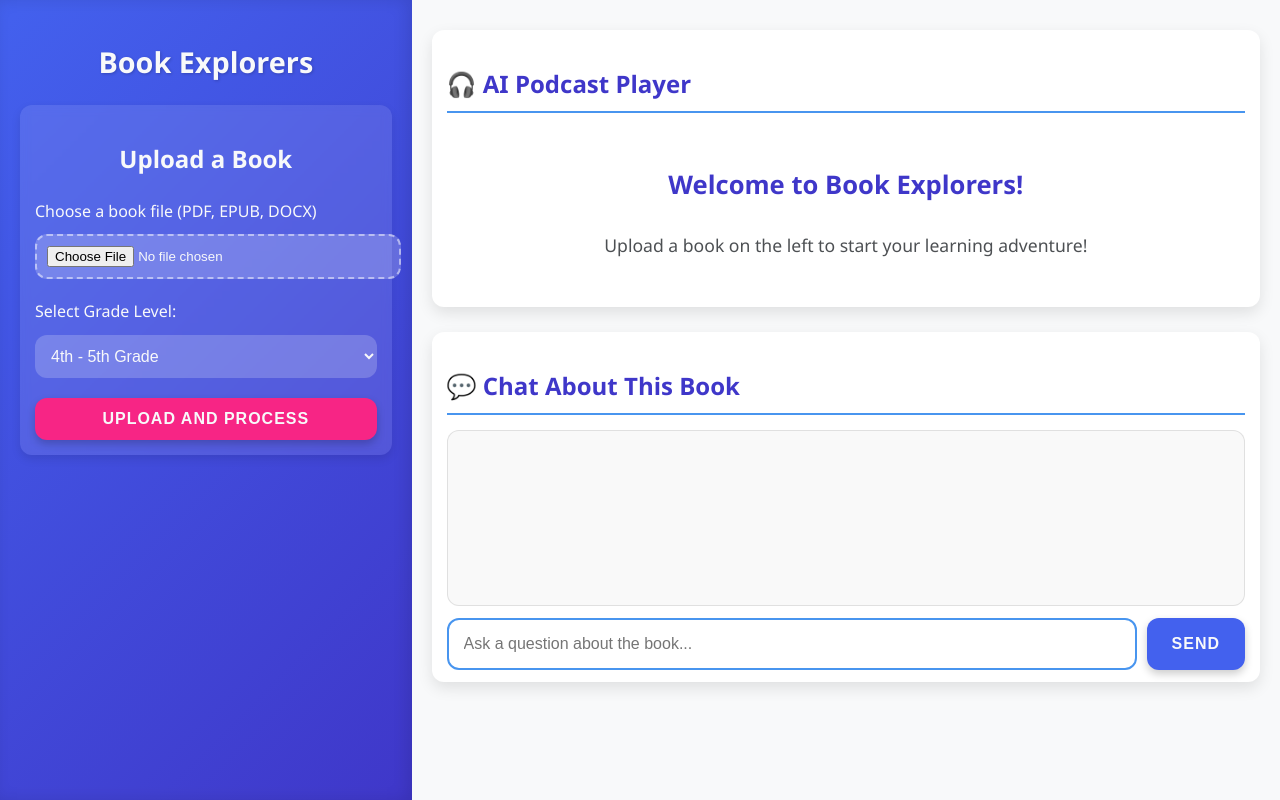
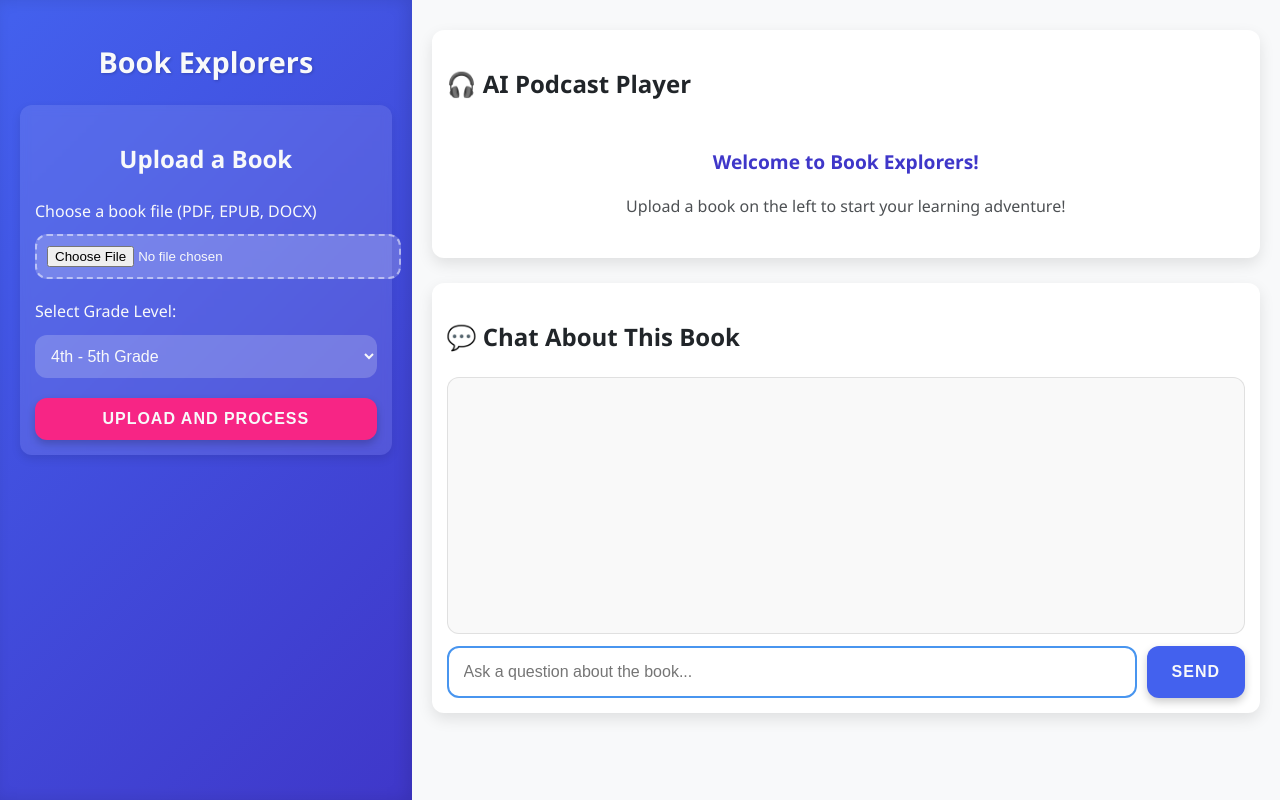
Before and after one commit to daretechie/book-to-podcast-ai, a Flask app: page / in a window 1280 px wide. Run offline with Flask 2, Linux system fonts and the light colour scheme.

Commit message:
Fix issue in styling

```diff
--- a/static/css/style.css
+++ b/static/css/style.css
@@ -173,40 +173,78 @@ body {
 
 .podcast-section {
   margin-bottom: 15px;
-  max-height: 40vh;
-  overflow-y: auto;
+  max-height: 25vh;
+  overflow-y: visible;
+  display: flex;
+  flex-direction: column;
 }
 
-.podcast-section h2,
-.chat-section h2 {
-  font-size: 1.5rem;
-  margin-bottom: 15px;
-  color: var(--primary-dark);
-  border-bottom: 2px solid var(--primary-light);
-  padding-bottom: 8px;
+.podcast-section > h2 {
+  flex-shrink: 0;
+}
+
+#podcast-player {
+  flex: 1;
+  min-height: 0;
+  display: flex;
+  flex-direction: column;
+  overflow: visible;
+}
+
+.audio-container {
+  padding: 8px;
+  border-radius: var(--border-radius);
+  background-color: #f0f7ff;
+  display: flex;
+  flex-direction: column;
+  overflow: visible;
+}
+
+audio {
+  width: 100%;
+  margin: 5px 0;
+  border-radius: var(--border-radius);
+  box-shadow: 0 4px 8px rgba(0, 0, 0, 0.1);
+  height: 30px;
+}
+
+.audio-container .button-container {
+  display: flex;
+  flex-wrap: wrap;
+  gap: 5px;
+  margin-top: 5px;
+}
+
+.audio-container button {
+  display: inline-block;
+  width: auto;
+  margin: 0;
+  padding: 8px 15px;
+  font-size: 0.9rem;
+  flex: 1;
 }
 
 .welcome-message {
   text-align: center;
-  padding: 15px;
+  padding: 8px;
 }
 
 .welcome-message h2 {
   color: var(--primary-dark);
-  font-size: 1.6rem;
-  margin-bottom: 10px;
+  font-size: 1.2rem;
+  margin-bottom: 6px;
   border: none;
 }
 
 .welcome-message p {
-  font-size: 1.1rem;
+  font-size: 1rem;
   color: var(--text-dark);
   opacity: 0.8;
 }
 
 .processing-message {
   text-align: center;
-  padding: 30px;
+  padding: 10px;
   animation: pulse 2s infinite;
 }
 
@@ -219,37 +257,15 @@ body {
 .processing-message h2 {
   color: var(--primary-dark);
   border: none;
-}
-
-.audio-container {
-  padding: 15px;
-  border-radius: var(--border-radius);
-  background-color: #f0f7ff;
-}
-
-audio {
-  width: 100%;
-  margin: 20px 0;
-  border-radius: var(--border-radius);
-  box-shadow: 0 4px 8px rgba(0, 0, 0, 0.1);
-}
-
-audio::-webkit-media-controls-panel {
-  background-color: var(--primary-light);
-}
-
-.audio-container button {
-  display: inline-block;
-  width: auto;
-  margin: 10px 5px;
+  font-size: 1.3rem;
 }
 
 .chat-section {
   flex-grow: 1;
   display: flex;
   flex-direction: column;
-  max-height: 40vh;
-  min-height: 250px;
+  max-height: 50vh;
+  min-height: 300px;
 }
 
 .chat-messages {
@@ -259,8 +275,8 @@ audio::-webkit-media-controls-panel {
   padding: 12px;
   border-radius: var(--border-radius);
   margin-bottom: 12px;
-  min-height: 150px;
-  max-height: 25vh;
+  min-height: 200px;
+  max-height: 35vh;
   background-color: #f9f9f9;
 }
 
--- a/templates/index.html
+++ b/templates/index.html
@@ -61,13 +61,15 @@
             </div>
 
             <div class="audio-container" style="display: none">
-              <audio id="audioPlayer" controls style="width: 100%; margin: 20px 0;"></audio>
-              <button id="generateButton" class="primary-button" style="margin-right: 10px;">
-                🎙️ Generate Podcast
-              </button>
-              <button id="downloadButton" class="primary-button">
-                ⬇️ Download Podcast
-              </button>
+              <audio id="audioPlayer" controls style="width: 100%; margin: 5px 0;"></audio>
+              <div class="button-container">
+                <button id="generateButton" class="primary-button">
+                  🎙️ Generate Podcast
+                </button>
+                <button id="downloadButton" class="primary-button">
+                  ⬇️ Download Podcast
+                </button>
+              </div>
             </div>
           </div>
         </div>
```
